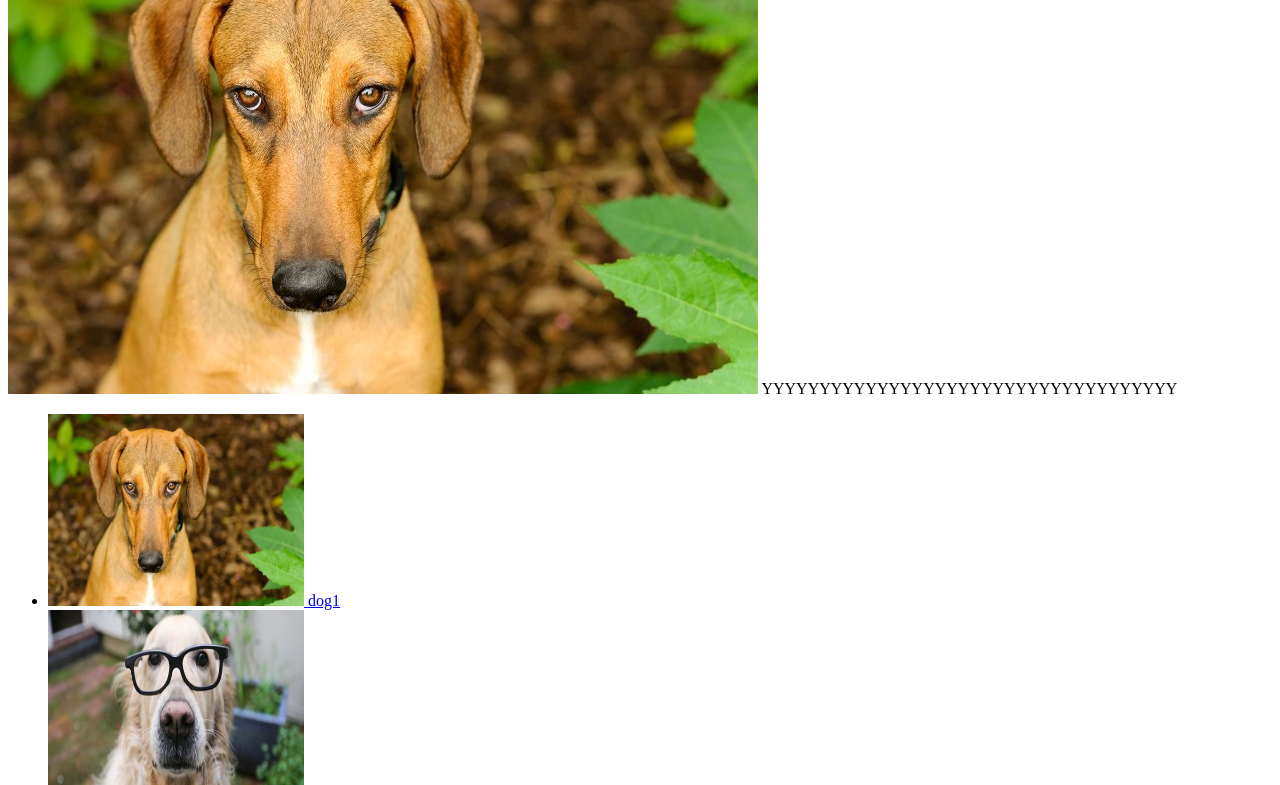
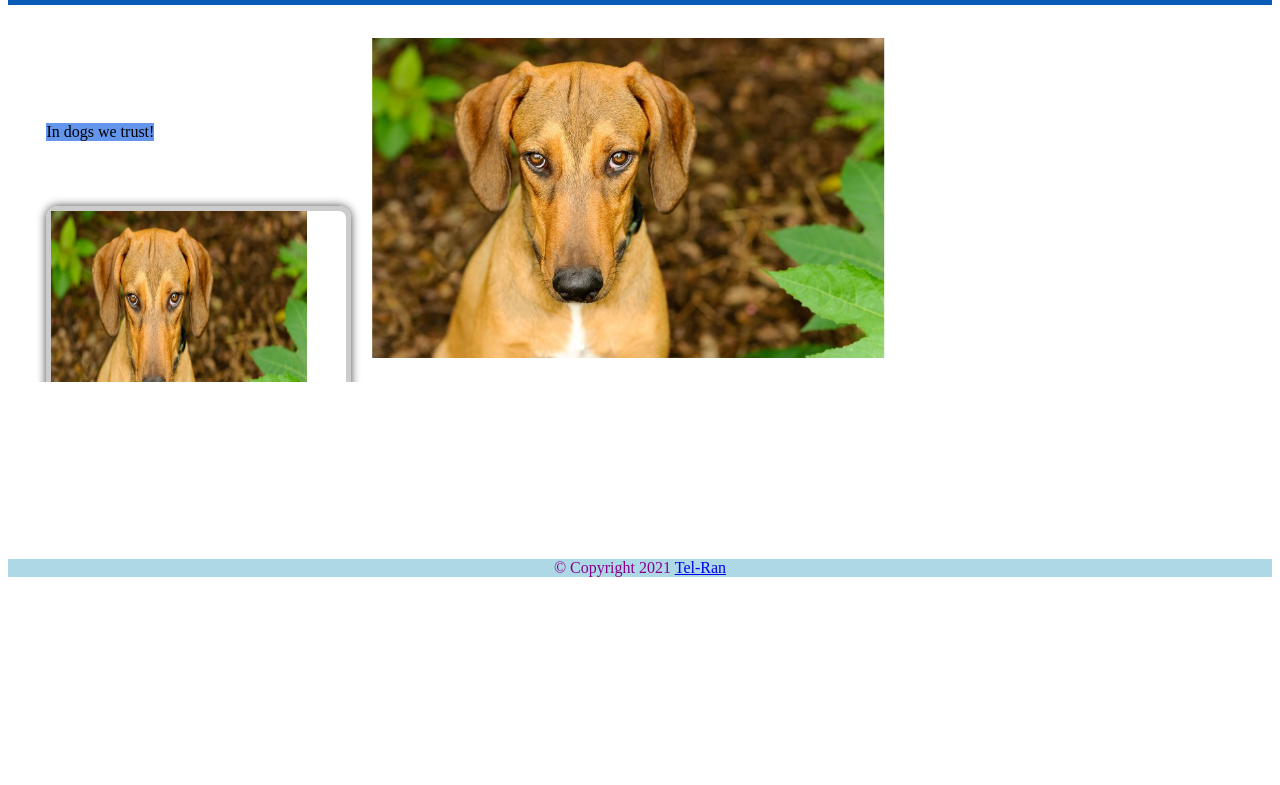
Before and after one commit to yurig01/CSS, a plain HTML site: page dogram/index.html in a window 1280 px wide. Shown: the part 150-935 px from the top of the page. After the commit the page ends 808 px from the top, so only its background shows below. Drawn offline with Linux system fonts and the light colour scheme.

Commit message:
HW-3 Transit

```diff
--- a/dogram/index.html
+++ b/dogram/index.html
@@ -1,103 +1,89 @@
 <!DOCTYPE html>
 <html lang="en">
-
 <head>
     <meta charset="UTF-8">
     <meta http-equiv="X-UA-Compatible" content="IE=edge">
     <meta name="viewport" content="width=device-width, initial-scale=1.0">
     <link rel="stylesheet" href="styles/dog-styles.css">
     <link rel="shortcut icon" href="images/faiconDog2.png" type="image/x-icon">
-    <title>Dogram</title>
+    <title> DogRam </title>
 </head>
+<body>
 
-<body>
     <header>
-        <h2 class="logo-title">Dogram</h2>
+        <h2 50% class="logo title"> DogRam </h2>
     </header>
 <main class="main-content">
     <section class="details-container">
         <img class="details-image" src="images/dog1.jpg" alt="dog1 image">
-            <span class="details-title">YYYYYYYYYYYYYYYYYYYYYYYYYYYYYYYYYYYY</span>
+        <span class="details-title">In dogs we trust!</span>
     </section>
     <ul class="thumbnails-list">
         <li class="thumbnails-item">
             <a class="thumbnails-anchor" href="images/dog1.jpg">
-                    <img class="thumbnails-image" src="images/dog1.jpg" alt="dog1 image">
-                    <span class="thumbnails-title">dog1</span>
+                <img class="thumbnails-image" src="images/dog1.jpg" alt="Brown">
+                <span class="thumbnails-title">Brown</span>
             </a>
-
         </li>
         <li class="thumbnails-item">
             <a class="thumbnails-anchor" href="images/dog2.jpg">
-                    <img class="thumbnails-image" src="images/dog2.jpg" alt="dog2 image">
-                    <span class="thumbnails-title">dog2</span>
+                <img class="thumbnails-image" src="images/dog2.jpg" alt="Scientist">
+                <span class="thumbnails-title">Scientist</span>
             </a>
-
         </li>
         <li class="thumbnails-item">
             <a class="thumbnails-anchor" href="images/dog3.jpg">
-                    <img class="thumbnails-image" src="images/dog3.jpg" alt="dog3 image">
-                    <span class="thumbnails-title">dog3</span>
+                <img class="thumbnails-image" src="images/dog3.jpg" alt="Bummer">
+                <span class="thumbnails-title">Bummer</span>
             </a>
-
         </li>
         <li class="thumbnails-item">
             <a class="thumbnails-anchor" href="images/dog4.jpg">
-                    <img class="thumbnails-image" src="images/dog4.jpg" alt="dog4 image">
-                    <span class="thumbnails-title">dog4</span>
+                <img class="thumbnails-image" src="images/dog4.jpg" alt="Eater">
+                <span class="thumbnails-title">Eater</span>
             </a>
-
         </li>
         <li class="thumbnails-item">
             <a class="thumbnails-anchor" href="images/dog5.jpg">
-                    <img class="thumbnails-image" src="images/dog5.jpg" alt="dog5 image">
-                    <span class="thumbnails-title">dog5</span>
+                <img class="thumbnails-image" src="images/dog5.jpg" alt="Foxy">
+                <span class="thumbnails-title">Foxy</span>
             </a>
-
         </li>
   <li class="thumbnails-item">
             <a class="thumbnails-anchor" href="images/dog1.jpg">
-                    <img class="thumbnails-image" src="images/dog1.jpg" alt="dog1 image">
-                    <span class="thumbnails-title">dog1</span>
+                <img class="thumbnails-image" src="images/dog1.jpg" alt="Brown">
+                <span class="thumbnails-title">Brown</span>
             </a>
-
         </li>
         <li class="thumbnails-item">
             <a class="thumbnails-anchor" href="images/dog2.jpg">
-                    <img class="thumbnails-image" src="images/dog2.jpg" alt="dog2 image">
-                    <span class="thumbnails-title">dog2</span>
+                <img class="thumbnails-image" src="images/dog2.jpg" alt="Scientist">
+                <span class="thumbnails-title">Scientist</span>
             </a>
-
         </li>
         <li class="thumbnails-item">
             <a class="thumbnails-anchor" href="images/dog3.jpg">
-                    <img class="thumbnails-image" src="images/dog3.jpg" alt="dog3 image">
-                    <span class="thumbnails-title">dog3</span>
+                <img class="thumbnails-image" src="images/dog3.jpg" alt="Bummer">
+                <span class="thumbnails-title">Bummer</span>
             </a>
-
         </li>
         <li class="thumbnails-item">
             <a class="thumbnails-anchor" href="images/dog4.jpg">
-                    <img class="thumbnails-image" src="images/dog4.jpg" alt="dog4 image">
-                    <span class="thumbnails-title">dog4</span>
+                <img class="thumbnails-image" src="images/dog4.jpg" alt="Eater">
+                <span class="thumbnails-title">Eater</span>
             </a>
-
         </li>
         <li class="thumbnails-item">
             <a class="thumbnails-anchor" href="images/dog5.jpg">
-                    <img class="thumbnails-image" src="images/dog5.jpg" alt="dog5 image">
-                    <span class="thumbnails-title">dog5</span>
+                <img class="thumbnails-image" src="images/dog5.jpg" alt="Foxy">
+                <span class="thumbnails-title">Foxy</span>
             </a>
-
         </li>
-
-        </ul>
-
+    </body>
 </main>
     <footer class="footer-title">
         &copy; Copyright 2021
         <a href="http://tel-ran.com">Tel-Ran</a>
     </footer>
-</body>
 
     </html>
--- a/dogram/styles/dog-styles.css
+++ b/dogram/styles/dog-styles.css
@@ -1,17 +1,110 @@
-/* body {
+body {
     display: flex;
     flex-direction: column;
     justify-content: space-around;
-    align-items: center;
+
+    /* align-items: center; */
 }
+header{
+    color: crimson;
+    background-color: rgb(11, 92, 184);
+    text-align: center;
+}
+footer{
+    color: darkmagenta;
+    background-color: lightblue;
+    text-align: center;
+}
+.logo-title{
+
+    position: relative;
+    background-color: rgb(25, 0, 255);
+    color: rgb(9, 240, 228);
+    font-size: 15rem;
+    text-align: center;
+}
+
 .thumbnails-list {
     display: flex;
     flex-direction: row;
     flex-wrap: wrap;
     max-height: 25vh;
     overflow-y: auto;
-} */
+    justify-content: space-around;
+    list-style: none;
+    padding: 0;
+    padding-top: 2.5;
+}
 .thumbnails-image {
     width: 20vw;
-    height: 15vw;
+    height: 18vw;
+    display: block;
 }
+.details-title{
+    background-color: cornflowerblue;
+    position: absolute;
+    left: 3vw;
+    bottom: 2vw;
+}
+.details-image{
+    width: 40vw;
+    height: 25vw;
+}
+.details-container{
+    position: relative;
+    display: flex;
+    flex-direction: column;
+    align-items: ;
+}
+.thumbnails-title{
+    display: block;
+    text-align: center;
+    background-color: beige;
+    color: rgb(81, 255, 0);
+    font-size:  1.5rem;
+}
+
+.thumbnails-item{
+    margin-top:3vh;
+    margin-left: 3vw;
+    border: 1px solid blue;
+}
+.thumbnails-anchor{
+    text-decoration: none;
+}
+
+body, html{
+    height: 100%;
+}
+
+@media (min-width: 568px) {
+    .thumbnails-anchor{
+        background-size: width 30mm, height 25mm;
+        justify-content: flex-end;
+    }
+
+    .details-image{
+        position: absolute;
+        left: calc(45%);
+        top: 40%;
+        transform: translate(-40%,-40%);
+        size: 23vh;
+
+    }
+
+    .thumbnails-list{
+        flex-direction: column;
+        flex-wrap: nowrap;
+        order: -1;
+    }
+    .thumbnails-title{
+        width: 23vw;
+
+    }
+    .thumbnails-item{
+        width: 23vw;
+        border-radius: 12px;
+        border: 5px #ccc solid;
+        box-shadow: 0 0 10px rgb(68, 68, 68);
+    }
+}
```
Also changed, not shown: 1 other file. Lines whose indentation alone changed are shown as unchanged.
